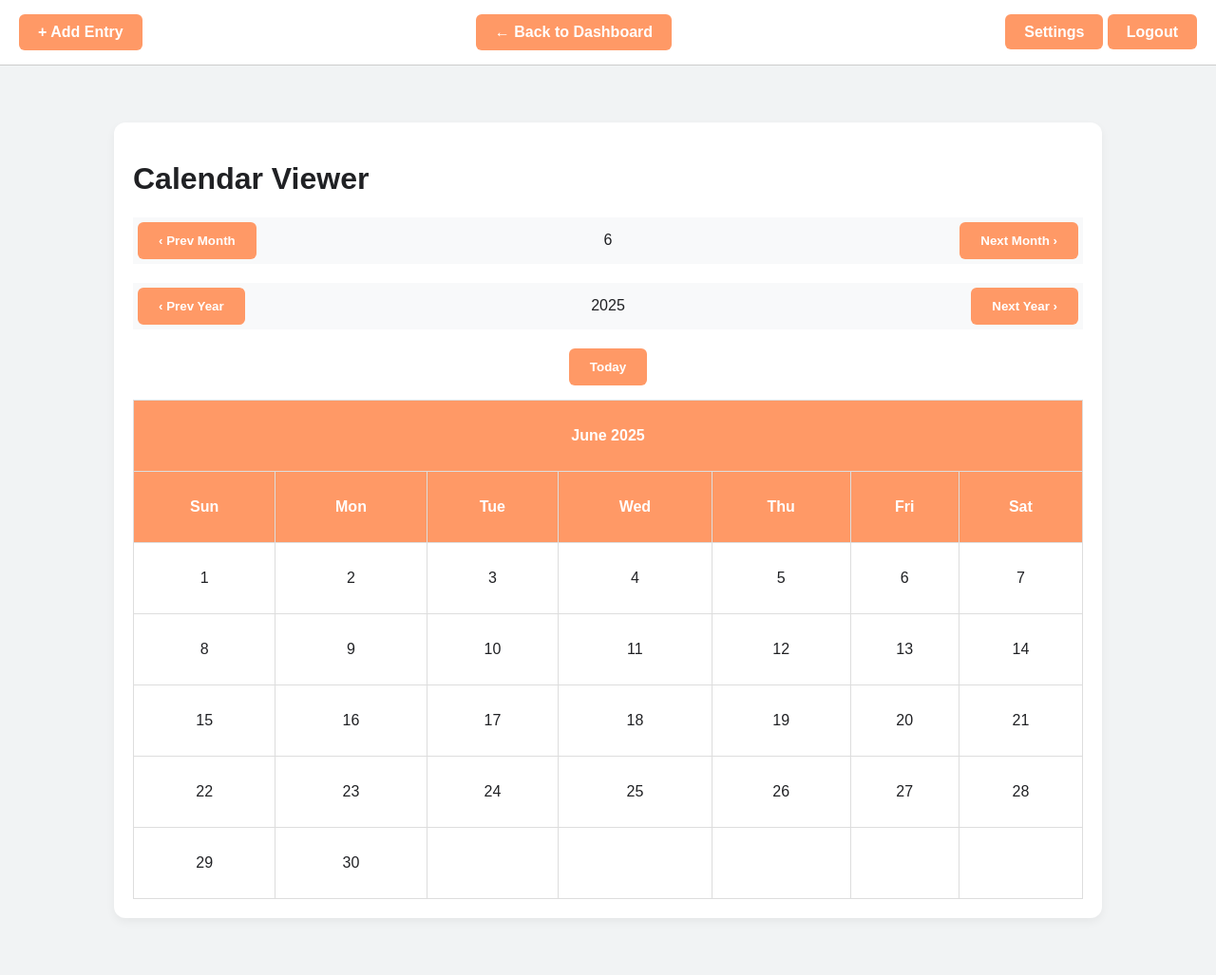
After one commit to hyoond/TT4L-04, a Flask app: page /calander_index in a window 1280 px wide. The commit adds this page. Shown: the whole page at 95% size. Run offline with Flask 3, Linux system fonts and the light colour scheme; data comes from the database, SQL or seed files in the repository; both versions use the stored data as it was after the commit; data that the repository does not hold is empty.

Commit message:
updated all features and then added them on settings but still have error

```diff
--- a/app.py
+++ b/app.py
@@ -1,6 +1,7 @@
-from flask import Flask, render_template, request, redirect, url_for, session
+from flask import Flask, render_template, request, redirect, url_for, session, make_response
 import sqlite3
 import os
+import calendar
 from werkzeug.utils import secure_filename
 from datetime import datetime
 
@@ -42,20 +43,20 @@ def signup():
     username = request.form['username']
 
     if not email.endswith("mmu.edu.my"):
-        return render_template("signup.html", alert="Only MMU email addresses are allowed.")
+        return render_template ("signup.html", alert="Only MMU email addresses are allowed.")
 
     is_valid, alert = valid_password(password)
     if not is_valid:
-        return render_template("signup.html", alert=alert)
+        return render_template ("signup.html", alert = alert)
 
-    insert_user(email, password, username)
+    insert_user(email, password,username)
     alert = f"User {username} added successfully!"
-    return render_template("login.html", alert=alert)
+    return render_template("login.html", alert = alert)
 
 @app.route('/login')
 def login_form():
     alert = session.pop('alert', None)
-    return render_template('login.html', alert=alert)
+    return render_template('login.html', alert = alert)
 
 @app.route('/login', methods=['POST'])
 def login():
@@ -68,13 +69,9 @@ def login():
         session['email'] = user[1]
         session['role'] = user[4]
         session['alert'] = "Login successfully"
-
-        if user[4] == 'admin':
-            return redirect(url_for('admin_dashboard'))
-        else:
-            return redirect(url_for('dashboard'))
+        return redirect(url_for('dashboard'))
     else:
-        return render_template("login.html", alert="User not found or incorrect password")
+        return render_template("login.html", alert = "User not found or incorrect password")
 
 @app.route('/dashboard')
 def dashboard():
@@ -82,29 +79,41 @@ def dashboard():
     if 'username' not in session:
         return redirect(url_for('login'))
 
+    if 'role' in session and session['role'] == 'admin':
+        return redirect(url_for('admin_dashboard'))
+
     conn = sqlite3.connect('database.db')
     cursor = conn.cursor()
-
-    # Fetch timetable entries
-    cursor.execute('SELECT subject, day, start_time, end_time, location FROM timetable WHERE email = ?', (session['email'],))
+    cursor.execute('SELECT subject, date, day, start_time, end_time, location FROM timetable WHERE email = ?', (session['email'],))
     timetable_data = cursor.fetchall()
-
-    # Fetch user settings
     cursor.execute('SELECT time_format FROM settings WHERE email = ?', (session['email'],))
     settings_data = cursor.fetchone()
+
+    cursor.execute('''
+        SELECT * FROM courses WHERE id NOT IN (
+            SELECT c.id FROM courses c
+            JOIN timetable t ON
+                c.subject = t.subject AND
+                c.day = t.day AND
+                c.start_time = t.start_time AND
+                c.end_time = t.end_time AND
+                c.location = t.location
+            WHERE t.email = ?
+        )
+    ''', (session['email'],))
+    available_courses = cursor.fetchall()
+
     conn.close()
 
     time_format = settings_data[0] if settings_data else '24h'
 
     formatted_timetable = []
     for entry in timetable_data:
-        subject, day, start_str, end_str, location = entry
+        subject, date, day, start_str, end_str, location = entry
 
-        # Convert string times to datetime objects
         start_dt = datetime.strptime(start_str, '%H:%M')
         end_dt = datetime.strptime(end_str, '%H:%M')
 
-        # Format according to user setting
         if time_format == '12h':
             formatted_start = start_dt.strftime('%I:%M %p')
             formatted_end = end_dt.strftime('%I:%M %p')
@@ -112,15 +121,46 @@ def dashboard():
             formatted_start = start_dt.strftime('%H:%M')
             formatted_end = end_dt.strftime('%H:%M')
 
-        formatted_timetable.append((subject, day, formatted_start, formatted_end, location))
+        formatted_timetable.append((subject, date, day, formatted_start, formatted_end, location))
 
-    return render_template(
-        'dashboard.html',
-        username=session['username'],
-        alert=alert,
-        timetable=formatted_timetable,
-        settings=settings_data
-    )
+
+    return render_template('dashboard.html',username=session['username'],alert=alert,timetable=formatted_timetable,settings=settings_data, available_courses=available_courses)
+
+@app.route('/enroll_course', methods=['POST'])
+def enroll_course():
+    if 'email' not in session:
+        session['alert'] = "Please login first"
+        return redirect(url_for('login'))
+
+    course_id = request.form.get('course_id')
+    email = session['email']
+
+    conn = sqlite3.connect('database.db')
+    cursor = conn.cursor()
+
+    # Create enrollments table if it doesn't exist
+    cursor.execute('''
+        CREATE TABLE IF NOT EXISTS enrollments (
+            id INTEGER PRIMARY KEY AUTOINCREMENT,
+            user_email TEXT NOT NULL,
+            course_id INTEGER NOT NULL,
+            FOREIGN KEY (course_id) REFERENCES courses(id)
+        )
+    ''')
+
+    # Check if already enrolled
+    cursor.execute('SELECT * FROM enrollments WHERE user_email = ? AND course_id = ?', (email, course_id))
+    already_enrolled = cursor.fetchone()
+
+    if already_enrolled:
+        session['alert'] = "You are already enrolled in this course."
+    else:
+        cursor.execute('INSERT INTO enrollments (user_email, course_id) VALUES (?, ?)', (email, course_id))
+        conn.commit()
+        session['alert'] = "Enrolled in course successfully!"
+
+    conn.close()
+    return redirect(url_for('dashboard'))
 
 @app.route('/logout', methods=['POST', 'GET'])
 def logout():
@@ -134,23 +174,28 @@ def timetable():
         session['alert'] = "Please login first"
         return redirect(url_for('login'))
 
+    alert = None
+
     if request.method == 'POST':
-        subject = request.form['subject']
-        day = request.form['day']
-        start_time = request.form['start_time']
-        end_time = request.form['end_time']
-        location = request.form['location']
+         subject = request.form['subject']
+         date = request.form['date']
+         start_time = request.form['start_time']
+         end_time = request.form['end_time']
+         location = request.form['location']
 
-        conn = sqlite3.connect('database.db')
-        cursor = conn.cursor()
-        cursor.execute('''
-            INSERT INTO timetable (email, subject, day, start_time, end_time, location)
-            VALUES (?, ?, ?, ?, ?, ?)
-        ''', (session['email'], subject, day, start_time, end_time, location))
-        conn.commit()
-        conn.close()
-        session['alert'] = "Timetable added successfully"
-        return redirect(url_for('dashboard'))
+         date_obj = datetime.strptime(date, '%Y-%m-%d')
+         day_of_week = date_obj.strftime('%A')
+
+         conn = sqlite3.connect('database.db')
+         cursor = conn.cursor()
+         cursor.execute('''
+             INSERT INTO timetable (email, subject, date, day, start_time, end_time, location)
+             VALUES (?, ?, ?, ?, ?, ?, ?)
+         ''', (session['email'], subject, date, day_of_week, start_time, end_time, location))
+         conn.commit()
+         conn.close()
+         session['alert'] = "Time table added successfully"
+         return redirect(url_for('dashboard'))
 
     return render_template('timetable.html')
 
@@ -166,19 +211,21 @@ def settings():
 
     if request.method == 'POST':
         time_format = request.form.get('time_format')
+
         cursor.execute('''
-            UPDATE settings SET time_format = ?
-            WHERE email = ?
+            UPDATE settings SET time_format = ? WHERE email = ?
         ''', (time_format, email))
         conn.commit()
         session['alert'] = "Settings updated successfully"
+        conn.close()
         return redirect(url_for('dashboard'))
 
     cursor.execute('SELECT time_format FROM settings WHERE email = ?', (email,))
     settings_data = cursor.fetchone()
+
     conn.close()
+    return render_template('settings.html', settings=settings_data)
 
-    return render_template('settings.html', settings=settings_data)
 
 @app.route('/admin')
 def admin_dashboard():
@@ -189,11 +236,60 @@ def admin_dashboard():
     cursor = conn.cursor()
     cursor.execute('SELECT username, email FROM users WHERE role = "user"')
     users = cursor.fetchall()
+    cursor.execute('''
+        CREATE TABLE IF NOT EXISTS courses (
+            id INTEGER PRIMARY KEY AUTOINCREMENT,
+            subject TEXT NOT NULL,
+            day TEXT NOT NULL,
+            start_time TEXT NOT NULL,
+            end_time TEXT NOT NULL,
+            location TEXT NOT NULL
+        )
+    ''')
+    cursor.execute('SELECT * FROM courses')
+    courses = cursor.fetchall()
+
+    conn.close()
+    return render_template('admin_dashboard.html', users=users, courses=courses)
+
+
+@app.route('/create_subject', methods=['POST'])
+def create_subject():
+    if 'role' not in session or session['role'] != 'admin':
+        session['alert'] = "Unauthorized access"
+        return redirect(url_for('login'))
+
+    subject = request.form['subject_name']
+    day = request.form['day']
+    start_time = request.form['start_time']
+    end_time = request.form['end_time']
+    location = request.form['location']
+
+    conn = sqlite3.connect('database.db')
+    cursor = conn.cursor()
+
+
+    cursor.execute('''
+        CREATE TABLE IF NOT EXISTS courses (
+            id INTEGER PRIMARY KEY AUTOINCREMENT,
+            subject TEXT NOT NULL,
+            day TEXT NOT NULL,
+            start_time TEXT NOT NULL,
+            end_time TEXT NOT NULL,
+            location TEXT NOT NULL
+        )
+    ''')
+
+    cursor.execute('''
+        INSERT INTO courses (subject, day, start_time, end_time, location)
+        VALUES (?, ?, ?, ?, ?)
+    ''', (subject, day, start_time, end_time, location))
+    conn.commit()
     conn.close()
 
-    return render_template('admin_dashboard.html', users=users)
+    session['alert'] = "Course added successfully"
+    return redirect(url_for('admin_dashboard'))
 
-# Helper functions
 def compare_database(email, password):
     conn = sqlite3.connect('database.db')
     cursor = conn.cursor()
@@ -205,21 +301,49 @@ def compare_database(email, password):
 def insert_user(email, password, username, role='user'):
     conn = sqlite3.connect('database.db')
     cursor = conn.cursor()
-
-    # Create tables if not exists
     cursor.execute('''
         CREATE TABLE IF NOT EXISTS users (
             id INTEGER PRIMARY KEY AUTOINCREMENT,
-            email TEXT NOT NULL UNIQUE,
+            email TEXT NOT NULL,
             username TEXT NOT NULL,
             password TEXT NOT NULL,
             role TEXT DEFAULT 'user'
         )
     ''')
+
     cursor.execute('''
         CREATE TABLE IF NOT EXISTS timetable (
             id INTEGER PRIMARY KEY AUTOINCREMENT,
             email TEXT,
+            subject TEXT NOT NULL,
+            date TEXT NOT NULL,
+            day TEXT NOT NULL,
+            start_time TEXT NOT NULL,
+            end_time TEXT NOT NULL,
+            location TEXT NOT NULL
+        )
+    ''')
+
+    cursor.execute('''
+        CREATE TABLE IF NOT EXISTS settings (
+            email TEXT PRIMARY KEY,
+            time_format TEXT DEFAULT '24h'
+        )
+    ''')
+
+    cursor.execute('''
+    CREATE TABLE IF NOT EXISTS enrollments (
+        id INTEGER PRIMARY KEY AUTOINCREMENT,
+        user_email TEXT NOT NULL,
+        course_id INTEGER NOT NULL,
+        FOREIGN KEY (user_email) REFERENCES users(email),
+        FOREIGN KEY (course_id) REFERENCES courses(id)
+    )
+''')
+
+    cursor.execute('''
+        CREATE TABLE IF NOT EXISTS courses (
+            id INTEGER PRIMARY KEY AUTOINCREMENT,
             subject TEXT NOT NULL,
             day TEXT NOT NULL,
             start_time TEXT NOT NULL,
@@ -227,23 +351,99 @@ def insert_user(email, password, username, role='user'):
             location TEXT NOT NULL
         )
     ''')
-    cursor.execute('''
-        CREATE TABLE IF NOT EXISTS settings (
-            email TEXT PRIMARY KEY,
-            time_format TEXT DEFAULT '24h'
-        )
-    ''')
 
-    # Insert user if not exists
+
     cursor.execute('SELECT * FROM users WHERE email = ?', (email,))
     if cursor.fetchone() is None:
         cursor.execute('INSERT INTO users (email, username, password, role) VALUES (?, ?, ?, ?)', (email, username, password, role))
         cursor.execute('INSERT OR IGNORE INTO settings (email) VALUES (?)', (email,))
         conn.commit()
-
     conn.close()
 
+@app.route('/calander_index', methods=['GET', 'POST'])
+def calander_index():
+    now = datetime.now()
+    year = now.year
+    month = now.month
+    today = [year,month]
+
+    if request.method == 'POST':
+        action = request.form.get('action')
+        year = int(request.form.get('year'))
+        month = int(request.form.get('month'))
+
+        if action == 'prev_month':
+            month -= 1
+            if month < 1:
+                month = 12
+                year -= 1
+        elif action == 'next_month':
+            month += 1
+            if month > 12:
+                month = 1
+                year += 1
+        elif action == 'prev_year':
+            year -= 1
+        elif action == 'next_year':
+            year += 1
+
+    conn = sqlite3.connect('database.db')
+    cursor = conn.cursor()
+    cursor.execute('SELECT subject, date, start_time, end_time, location FROM timetable')
+    events = cursor.fetchall()
+    conn.close()
+
+    event_dict = {}
+    for subject, date_str, start_time, end_time, location in events:
+        event_date = datetime.strptime(date_str, '%Y-%m-%d')
+        if event_date.year == year and event_date.month == month:
+            day = event_date.day
+            if day not in event_dict:
+                event_dict[day] = []
+            event_dict[day].append({
+                'subject': subject,
+                'start': start_time,
+                'end': end_time,
+                'location': location
+            })
+
+    cal = calendar.HTMLCalendar(firstweekday=6)
+    month_days = cal.itermonthdays(year, month)
+
+    calendar_html = '<table border="0" cellpadding="0" cellspacing="0" class="calendar">\n'
+    calendar_html += f'<tr><th colspan="7">{calendar.month_name[month]} {year}</th></tr>\n'
+    calendar_html += '<tr>' + ''.join(f'<th>{day}</th>' for day in ['Sun', 'Mon', 'Tue', 'Wed', 'Thu', 'Fri', 'Sat']) + '</tr>\n<tr>'
+
+    week_day = 0
+    for day in month_days:
+        if week_day == 7:
+            calendar_html += '</tr>\n<tr>'
+            week_day = 0
+
+        if day == 0:
+            calendar_html += '<td></td>'
+        else:
+            if day in event_dict:
+                events_html = ""
+                for e in event_dict[day]:
+                    events_html += (
+                        f'<div style="font-size: 0.85em;">'
+                        f'<a>{e["subject"]}</a><br>'
+                        f'{e["start"]} - {e["end"]}<br>'
+                        f'<a>{e["location"]}</a>'
+                        f'</div>'
+                    )
+                calendar_html += f'<td class="event">{day}<br>{events_html}</td>'
+            else:
+                calendar_html += f'<td>{day}</td>'
+
+        week_day += 1
+
+    calendar_html += '</tr>\n</table>'
+
+    return render_template('calendar.html', calendar=calendar_html, year=year, month=month, today=today)
+
+
 if __name__ == '__main__':
-    # Insert admin user only if not exists
     insert_user('admin@mmu.edu.my', 'Admin@123!', 'AdminUser', role='admin')
     app.run(debug=True)
--- a/static/styledashboard.css
+++ b/static/styledashboard.css
@@ -23,7 +23,7 @@ h2 {
 table {
     width: 100%;
     border-collapse: collapse;
-    margin-top: 20px;
+    margin-top: 15px;
 }
 
 table, th, td {
@@ -31,9 +31,20 @@ table, th, td {
 }
 
 th, td {
-    padding: 12px;
+    padding: 5px;
     text-align: center;
+
 }
+
+th {
+    background-color: #ff9966;
+    color: white;
+    }
+
+tr {
+    padding: 5px;
+    height: 75px;
+    }
 
 .actions {
     display: flex;
@@ -48,7 +59,7 @@ th, td {
     text-decoration: none;
     font-weight: bold;
     border-radius: 6px;
-    transition: background-color 0.3s;
+    border-color: transparent;
 }
 
 
@@ -89,7 +100,7 @@ th, td {
 
 input[type="text"],
 input[type="time"],
-select {
+input[type="date"] {
     padding: 5px;
     border: 1px solid #ccc;
     border-radius: 6px;
@@ -101,3 +112,14 @@ select {
     justify-content: flex-start;
     gap: 10px;
 }
+
+.nav-section {
+            display: flex;
+            gap: 5px;
+            display: flex;
+            justify-content: space-between;
+            align-items: center;
+            margin: 20px 0;
+            padding: 5px;
+            background-color: #f8f9fa;
+        }
--- /dev/null
+++ b/templates/calendar.html
@@ -0,0 +1,61 @@
+<!DOCTYPE html>
+<html>
+<head>
+    <title>Flask Calendar</title>
+    <link rel="stylesheet" href="{{ url_for('static', filename='styledashboard.css') }}">
+</head>
+<body>
+    <div class="top-bar">
+        <a href="{{ url_for('timetable') }}" class="btn">+ Add Entry</a>
+        <a href="{{ url_for('dashboard') }}" class="btn">← Back to Dashboard</a>
+        <div class="top-bar-right">
+            <a href="{{ url_for('settings') }}" class="btn">Settings</a>
+            <a href="{{ url_for('logout') }}" class="btn">Logout</a>
+        </div>
+    </div>
+    <div class="container">
+    <h1>Calendar Viewer</h1>
+    <div class="nav-section" style="border: 0px;">
+                <form method="POST" style="display: inline;">
+                    <input type="hidden" name="year" value="{{ year }}">
+                    <input type="hidden" name="month" value="{{ month }}">
+                    <input type="hidden" name="action" value="prev_month">
+                    <button type="submit" class="btn">‹ Prev Month</button>
+                </form>
+                <a>{{ month }}</a>
+                <form method="POST" style="display: inline;">
+                    <input type="hidden" name="year" value="{{ year }}">
+                    <input type="hidden" name="month" value="{{ month }}">
+                    <input type="hidden" name="action" value="next_month">
+                    <button type="submit" class="btn">Next Month ›</button>
+                </form>
+            </div>
+
+            <div class="nav-section">
+                <form method="POST" style="display: inline;">
+                    <input type="hidden" name="year" value="{{ year }}">
+                    <input type="hidden" name="month" value="{{ month }}">
+                    <input type="hidden" name="action" value="prev_year">
+                    <button type="submit" class="btn">‹ Prev Year</button>
+                </form>
+                <a>{{ year }}</a>
+                <form method="POST" style="display: inline;">
+                    <input type="hidden" name="year" value="{{ year }}">
+                    <input type="hidden" name="month" value="{{ month }}">
+                    <input type="hidden" name="action" value="next_year">
+                    <button type="submit" class="btn">Next Year ›</button>
+                </form>
+            </div>
+
+            <div style="display: flex; justify-content: center;">
+            <form method="POST" style="display: inline;">
+                    <input type="hidden" name="year" value="{{ today[0] }}">
+                    <input type="hidden" name="month" value="{{ today[1] }}">
+                    <button type="submit" class="btn">Today</button>
+            </form>
+            </div>
+
+    <div>{{ calendar | safe }}</div>
+
+</body>
+</html>
```
Also changed, not shown: templates/admin_dashboard.html (+66 -13 lines), templates/dashboard.html (+48 -19 lines), templates/settings.html (+13 -0 lines), templates/timetable.html (+2 -9 lines), database.db, static/style.css (line endings or trailing spaces), templates/home.html (line endings or trailing spaces).
